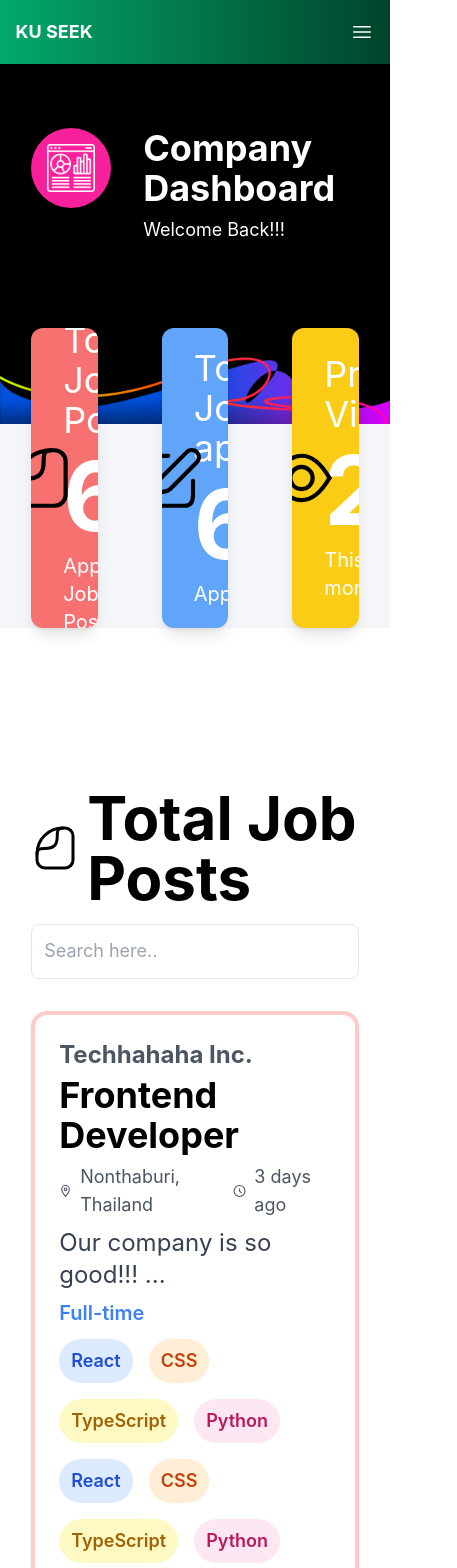
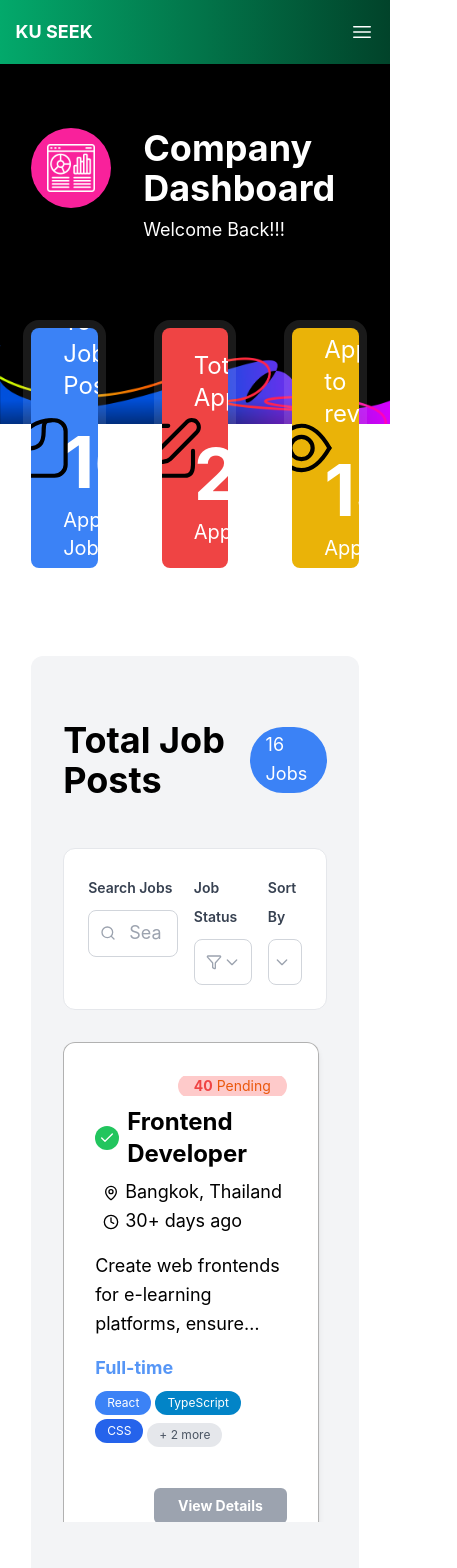
Before and after one commit to KU-jobapp-guys/KU-Seek, a Vue app in the folder frontend/: page /company/dashboard in a window 390 px wide. Shown: the top 1568 px of the page, 457 px wide, since content can reach past the window. Built offline with nearby package versions, Linux system fonts and the light colour scheme.

Commit message:
edit company dashboard to show statistics data

```diff
--- a/frontend/src/App.vue
+++ b/frontend/src/App.vue
@@ -4,7 +4,7 @@ import NavBar from './components/layouts/NavBar.vue'
 import Footer from './components/layouts/AppFooter.vue'
 import { ref } from 'vue'
 
-const userRole = ref('professor')
+const userRole = ref('company')
 </script>
 
 <template>
--- a/frontend/src/components/dashboards/DashboardStatCard.vue
+++ b/frontend/src/components/dashboards/DashboardStatCard.vue
@@ -9,10 +9,10 @@ defineProps<{
 </script>
 
 <template>
-  <div :class="cardClass + ' h-[300px] relative flex flex-col justify-center'">
-    <div>
-      <div class="text-4xl mb-2">{{ title }}</div>
-      <div class="text-8xl font-bold">{{ value }}</div>
+  <div :class="cardClass + ' rounded-lg ring-8 ring-white/10 p-8 flex-1 text-white relative overflow-hidden h-[240px] relative flex flex-col justify-center'">
+    <div class="flex flex-col">
+      <div class="text-2xl mb-6">{{ title }}</div>
+      <div class="text-7xl font-bold">{{ value }}</div>
       <div class="text-xl mt-2">{{ description }}</div>
     </div>
 
--- a/frontend/src/components/profiles/CompanyJob.vue
+++ b/frontend/src/components/profiles/CompanyJob.vue
@@ -2,12 +2,14 @@
 import { ref } from 'vue'
 import type { Job } from '@/types/jobType'
 import { techStackColors } from '@/configs/techStackConfig'
-import { MapPin, Clock } from 'lucide-vue-next'
+import { MapPin, Clock, Check, X, CircleDotDashed } from 'lucide-vue-next'
 import { getPostTime } from '@/libs/getPostTime'
+import { isOwner } from '@/libs/userUtils'
+
 
 const props = defineProps<{ job: Job }>()
 const { job } = props
-
+const isCompanyOwner = isOwner(job.company)
 const displayedSkills = ref(job.skills.slice(0, 3))
 const isExpandedSkill = ref(false)
 
@@ -19,6 +21,15 @@ const toggleSkillsExpansion = () => {
     displayedSkills.value = job.skills.slice(0, 3)
   }
 }
+
+const getStatusIcon = (status: string) => {
+  if(status === 'approved') return Check // bg-green-500
+  else if (status === 'pending') return CircleDotDashed // bg-gray-500
+  else if (status === 'rejected') return X // bg-red-500
+  return
+}
+
+
 </script>
 
 <template>
@@ -27,7 +38,33 @@ const toggleSkillsExpansion = () => {
   >
     <div class="flex flex-col">
       <!-- <h3 class="text-[#636363] text-sm">{{ job.company }}</h3> -->
-      <h2 class="text-2xl font-bold">{{ job.role }}</h2>
+      <div
+        v-if="job.status === 'approved'"
+        class="flex justify-end mb-2"
+      >
+        <div class="flex rounded-full overflow-hidden text-sm font-medium text-white py-0.5">
+          <!-- <div class="bg-orange-500 px-4">
+            {{ job.totalApplicants }} Applicants
+          </div> -->
+          <div class="bg-red-200 text-orange-600 px-4">
+            <span class="font-bold text-red-500">{{ job.pendingApplicants }}</span> Pending
+          </div>
+        </div>
+      </div>
+
+      <h2 class="flex items-center gap-x-2">
+        <component
+          v-if="isCompanyOwner"
+          :is="getStatusIcon(job.status)"
+          class="w-6 h-6 p-1 rounded-full text-white flex-shrink-0"
+          :class="{
+            'bg-green-500': job.status === 'approved',
+            'bg-gray-500': job.status === 'pending',
+            'bg-red-500': job.status === 'rejected'
+          }"
+        />
+        <span class="text-2xl font-bold">{{ job.role }}</span>
+      </h2>
 
       <div class="pl-2">
         <div class="flex items-center mt-2 gap-x-1 gap-x-1.5">
--- a/frontend/src/data/mockJobs.ts
+++ b/frontend/src/data/mockJobs.ts
@@ -18,6 +18,9 @@ export const mockJobs: Job[] = [
     jobType: 'Full-time',
     skills: ['React', 'TypeScript', 'HTML', 'CSS', 'TailwindCSS'],
     salary: '50,000 THB/month',
+    status: 'approved',
+    pendingApplicants: 2,
+    totalApplicants: 5
   },
   {
     jobId: 'datasolutions-analyst-3c4d',
@@ -32,6 +35,9 @@ export const mockJobs: Job[] = [
     jobType: 'Contract',
     skills: ['SQL', 'Python', 'Excel', 'Tableau'],
     salary: '40,000 THB/month',
+    status: 'approved',
+    pendingApplicants: 3,
+    totalApplicants: 4
   },
   {
     jobId: 'fintech-backend-5e6f',
@@ -50,6 +56,9 @@ export const mockJobs: Job[] = [
     jobType: 'Full-time',
     skills: ['Node.js', 'Express', 'MongoDB', 'Docker'],
     salary: '60,000 THB/month',
+    status: 'approved',
+    pendingApplicants: 4,
+    totalApplicants: 6
   },
   {
     jobId: 'creative-uiux-7g8h',
@@ -68,6 +77,9 @@ export const mockJobs: Job[] = [
     jobType: 'Full-time',
     skills: ['Figma', 'Adobe XD', 'Sketch', 'User Research'],
     salary: '45,000 THB/month',
+    status: 'approved',
+    pendingApplicants: 4,
+    totalApplicants: 6
   },
   {
     jobId: 'greenenergy-devops-9i0j',
@@ -82,6 +94,9 @@ export const mockJobs: Job[] = [
     jobType: 'Full-time',
     skills: ['AWS', 'Docker', 'Kubernetes', 'Jenkins'],
     salary: '70,000 THB/month',
+    status: 'pending',
+    pendingApplicants: 0,
+    totalApplicants: 0
   },
   {
     jobId: 'meditech-data-1k2l',
@@ -95,6 +110,9 @@ export const mockJobs: Job[] = [
     highlights: ['Develop ML models', 'Data preprocessing', 'Model evaluation & deployment'],
     jobType: 'Full-time',
     skills: ['Python', 'TensorFlow', 'PyTorch', 'Data Science'],
+    status: 'approved',
+    pendingApplicants: 20,
+    totalApplicants: 30
   },
   {
     jobId: 'logistics-qa-3m4n',
@@ -113,6 +131,9 @@ export const mockJobs: Job[] = [
     jobType: 'Contract',
     skills: ['Selenium', 'Postman', 'Jira', 'Manual Testing'],
     salary: '35,000 THB/month',
+    status: 'approved',
+    pendingApplicants: 14,
+    totalApplicants: 16
   },
   {
     jobId: 'fintech-qa-5o6p',
@@ -126,6 +147,9 @@ export const mockJobs: Job[] = [
     jobType: 'Full-time',
     skills: ['Selenium', 'Cypress', 'Jira'],
     salary: '40,000 THB/month',
+    status: 'pending',
+    pendingApplicants: 0,
+    totalApplicants: 0
   },
   {
     jobId: 'edutech-frontend-7q8r',
@@ -140,6 +164,9 @@ export const mockJobs: Job[] = [
     jobType: 'Full-time',
     skills: ['React', 'TypeScript', 'CSS', 'HTML', 'TailwindCSS'],
     salary: '50,000 THB/month',
+    status: 'approved',
+    pendingApplicants: 40,
+    totalApplicants: 60
   },
   {
     jobId: 'marketing-creative-9s0t',
@@ -154,6 +181,9 @@ export const mockJobs: Job[] = [
     jobType: 'Full-time',
     skills: ['SEO', 'Google Ads', 'Social Media', 'Content Marketing'],
     salary: '45,000 THB/month',
+    status: 'pending',
+    pendingApplicants: 0,
+    totalApplicants: 0
   },
   {
     jobId: 'techcorp-frontend-1a2b',
@@ -172,6 +202,9 @@ export const mockJobs: Job[] = [
     jobType: 'Full-time',
     skills: ['React', 'TypeScript', 'HTML', 'CSS', 'TailwindCSS'],
     salary: '50,000 THB/month',
+    status: 'approved',
+    pendingApplicants: 4,
+    totalApplicants: 6
   },
   {
     jobId: 'techcorp-backend-2b3c',
@@ -190,6 +223,9 @@ export const mockJobs: Job[] = [
     jobType: 'Full-time',
     skills: ['Node.js', 'MongoDB', 'Express', 'Docker', 'PostgreSQL', 'Redis'],
     salary: '70,000 THB/month',
+    status: 'approved',
+    pendingApplicants: 4,
+    totalApplicants: 6
   },
   {
     jobId: 'techcorp-uiux-3c4d',
@@ -208,6 +244,9 @@ export const mockJobs: Job[] = [
     jobType: 'Part-time',
     skills: ['Figma', 'Adobe XD', 'User Research', 'Prototyping', 'Sketch'],
     salary: '30,000 THB/month',
+    status: 'approved',
+    pendingApplicants: 20,
+    totalApplicants: 24
   },
   {
     jobId: 'techcorp-devops-4d5e',
@@ -225,6 +264,9 @@ export const mockJobs: Job[] = [
     jobType: 'Full-time',
     skills: ['AWS', 'Kubernetes', 'CI/CD', 'Terraform', 'Docker', 'Jenkins'],
     salary: '80,000 THB/month',
+    status: 'pending',
+    pendingApplicants: 0,
+    totalApplicants: 0
   },
   {
     jobId: 'techcorp-datasci-5e6f',
@@ -242,6 +284,9 @@ export const mockJobs: Job[] = [
     jobType: 'Full-time',
     skills: ['Python', 'Machine Learning', 'SQL', 'TensorFlow', 'Pandas'],
     salary: '65,000 THB/month',
+    status: 'approved',
+    pendingApplicants: 40,
+    totalApplicants: 60
   },
   {
     jobId: 'techcorp-pm-6f7g',
@@ -260,5 +305,8 @@ export const mockJobs: Job[] = [
     jobType: 'Full-time',
     skills: ['Product Strategy', 'Agile', 'Leadership', 'Analytics'],
     salary: '75,000 THB/month',
+    status: 'rejected',
+    pendingApplicants: 0,
+    totalApplicants: 0
   },
 ]
--- /dev/null
+++ b/frontend/src/libs/userUtils.ts
@@ -0,0 +1,3 @@
+export function isOwner(userId: string) {
+    return true
+}
--- /dev/null
+++ b/frontend/src/types/applicationType.ts
@@ -0,0 +1,4 @@
+export interface ApplicationForm {
+
+
+}
--- a/frontend/src/types/jobType.ts
+++ b/frontend/src/types/jobType.ts
@@ -10,6 +10,9 @@ export interface Job {
   jobLevel: string
   skills: string[]
   salary?: string
+  status: string
+  totalApplicants: number
+  pendingApplicants: number
 }
 
 export type FilterKeys = 'role' | 'skills' | 'company' | 'jobLevel' | 'location' | 'jobType'
--- /dev/null
+++ b/frontend/src/views/JobManagement.vue
@@ -0,0 +1,50 @@
+<script setup lang="ts">
+import { ref, computed, onMounted } from 'vue'
+import { useRoute, useRouter } from 'vue-router'
+import { mockCompany } from '@/data/mockCompany'
+import { mockJobs } from '@/data/mockJobs'
+import type { Job } from '@/types/jobType'
+import type { ApplicationForm } from '@/types/applicationType'
+
+const route = useRoute()
+const router = useRouter()
+
+const jobDetail = ref<Job>()
+const applicantsList = ref<ApplicationForm[]>()
+
+async function loadJob(id?: string) {
+  if (!id) {
+    router.replace({ name: 'not found' })
+    return
+  }
+
+  jobDetail.value = mockJobs.find((j) => j.jobId === id)
+
+
+  if (!jobDetail.value) {
+    router.replace({ name: 'not found' })
+  }
+}
+
+async function loadApplicants(id?: string) {
+  if (!id) {
+    router.replace({ name: 'not found' })
+    return
+  }
+
+  applicantsList.value = []
+}
+
+
+onMounted(() => {
+  let jobId = route.params.id as string
+  loadJob(jobId)
+  loadApplicants(jobId)
+  window.scrollTo({ top: 0 })
+})
+
+</script>
+
+<template>
+
+</template>
--- a/frontend/src/views/dashboard/CompanyDashboardView.vue
+++ b/frontend/src/views/dashboard/CompanyDashboardView.vue
@@ -1,212 +1,198 @@
 <script setup lang="ts">
+import { onMounted, ref, computed } from 'vue'
+import { useRoute, useRouter } from 'vue-router'
+import { mockJobs } from '@/data/mockJobs'
+import CompanyJob from '@/components/profiles/CompanyJob.vue'
 import Header from '@/components/layouts/AppHeader.vue'
 import DashboardStatCard from '@/components/dashboards/DashboardStatCard.vue'
 import CompanyJobCard from '@/components/dashboards/CompanyJobCard.vue'
-
+import { Search, Filter } from 'lucide-vue-next'
 import jobPostIcon from '@/assets/job-post-icon.svg'
 import appliedIcon from '@/assets/applied-icon.svg'
 import searchIcon from '@/assets/search-icon.svg'
+import type { Job } from '@/types/jobType'
+
+const router = useRouter()
+const jobLists = ref<Job[]>([])
+const searchQuery = ref('')
+const statusFilter = ref<'all' | 'approved' | 'pending' | 'rejected'>('all')
+const sortBy = ref<'default' | 'pendingApplicants'>('pendingApplicants')
+
+async function loadJob() {
+  jobLists.value = mockJobs
+}
+
+// Computed filtered and sorted jobs
+const filteredJobs = computed(() => {
+  let filtered = jobLists.value
+
+  // Filter by search query
+  if (searchQuery.value) {
+    const query = searchQuery.value.toLowerCase()
+    filtered = filtered.filter(job =>
+      job.role?.toLowerCase().includes(query) ||
+      job.company?.toLowerCase().includes(query) ||
+      job.location?.toLowerCase().includes(query)
+    )
+  }
+
+  // Filter by status
+  if (statusFilter.value !== 'all') {
+    filtered = filtered.filter(job => job.status === statusFilter.value)
+  }
+
+  // Sort by pending applicants
+  if (sortBy.value === 'pendingApplicants') {
+    filtered = [...filtered].sort((a, b) => {
+      const aPending = a.pendingApplicants || 0
+      const bPending = b.pendingApplicants || 0
+      return bPending - aPending
+    })
+  }
+  console.log(filtered)
+
+  return filtered
+})
+
+// Stats computed from actual data
+const stats = computed(() => {
+  const totalJobs = jobLists.value.length
+  const totalApplicants = jobLists.value.reduce((sum, j) => sum + (j.totalApplicants || 0), 0)
+  const pendingReview = jobLists.value.reduce((sum, j) => sum + (j.pendingApplicants || 0), 0)
+
+  return { totalJobs, totalApplicants, pendingReview }
+})
+
+onMounted(() => {
+  loadJob()
+})
 </script>
 
 <template>
-  <div class="dashboard-bg min-h-screen pb-0">
+  <div class="min-h-screen pb-0">
     <!-- Main Dashboard Section -->
     <Header page="companyDashboard" />
-    <!-- 3 boxes: perfectly centered between black and white -->
-    <div class="relative -mt-24 md:-mt-40 px-[8vw] md:px-[12vw] flex gap-x-16">
+
+    <div class="relative -mt-24 md:-mt-40 h-[200px] px-[8vw] md:px-[12vw] flex gap-x-16">
       <DashboardStatCard
         title="Total Job Posts"
-        :value="6"
+        :value="stats.totalJobs"
         description="Approved Job Posts"
         :icon="jobPostIcon"
-        cardClass="bg-red-400 rounded-xl p-8 flex-1 text-white relative shadow-lg overflow-hidden"
+        cardClass="bg-blue-500"
       />
       <DashboardStatCard
-        title="Total Job applications"
-        :value="67"
+        title="Total Applicants"
+        :value="stats.totalApplicants"
         description="Applicants"
         :icon="appliedIcon"
-        cardClass="bg-blue-400 rounded-xl p-8 flex-1 text-white relative shadow-lg overflow-hidden"
+        cardClass="bg-red-500"
       />
       <DashboardStatCard
-        title="Profile Views"
-        :value="237"
-        description="This month"
+        title="Applicants to review"
+        :value="stats.pendingReview"
+        description="Applicants"
         :icon="searchIcon"
-        cardClass="bg-yellow-400 rounded-xl p-8 flex-1 text-white relative shadow-lg overflow-hidden"
+        cardClass="bg-yellow-500"
       />
     </div>
 
     <!-- Total Job Posts Section -->
-    <section class="px-[8vw] md:px-[12vw] pt-40 pb-10 bg-white">
-      <div class="flex items-center mb-4">
-        <img :src="jobPostIcon" alt="Job" class="w-12 h-12 mr-2" />
-        <h2 class="text-black text-6xl font-bold">Total Job Posts</h2>
+    <section class="px-[8vw] md:px-[12vw] mt-32 pb-10 bg-white flex flex-col gap-y-8">
+      <div class="rounded-xl bg-gray-100 px-8 py-16 flex flex-col gap-y-8">
+        <div class="flex items-center justify-between mb-4">
+          <h2 class="text-black text-4xl font-bold">Total Job Posts</h2>
+          <p class="px-4 py-1 bg-blue-500 rounded-full text-white">
+            {{ filteredJobs.length }} Jobs
+          </p>
         </div>
+
+        <!-- Filter Section -->
+        <div class="bg-white border border-gray-200 rounded-xl p-6 space-y-4">
+          <div class="flex gap-4">
+            <!-- Search Input -->
+            <div class="w-full space-y-2">
+              <label class="text-sm font-semibold text-gray-700">Search Jobs</label>
+              <div class="relative">
+                <Search class="absolute left-3 top-1/2 -translate-y-1/2 h-4 w-4 text-gray-400" />
                 <input
+                  v-model="searchQuery"
                   type="text"
-        placeholder="Search here.."
-        class="w-full p-3 rounded-lg border mb-8 text-black"
-      />
-      <div class="grid grid-cols-1 md:grid-cols-3 gap-8">
-        <CompanyJobCard
-          company="Techhahaha Inc."
-          job="Frontend Developer"
-          place="Nonthaburi, Thailand"
-          days="3 days ago"
-          description="Our company is so good!!! ..."
-          type="Full-time"
-          cardClass="border-red-200 hover:bg-red-400 hover:border-red-400"
-          :tags="[
-            { label: 'React', color: 'text-blue-700', bg: 'bg-blue-100' },
-            { label: 'CSS', color: 'text-orange-700', bg: 'bg-orange-100' },
-            { label: 'TypeScript', color: 'text-yellow-700', bg: 'bg-yellow-100' },
-            { label: 'Python', color: 'text-pink-700', bg: 'bg-pink-100' },
-            { label: 'React', color: 'text-blue-700', bg: 'bg-blue-100' },
-            { label: 'CSS', color: 'text-orange-700', bg: 'bg-orange-100' },
-            { label: 'TypeScript', color: 'text-yellow-700', bg: 'bg-yellow-100' },
-            { label: 'Python', color: 'text-pink-700', bg: 'bg-pink-100' },
-            { label: '+7 more', color: 'text-blue-700', bg: 'bg-blue-200' },
-          ]"
-        />
-        <CompanyJobCard
-          company="Techhahaha Inc."
-          job="Frontend Developer"
-          place="Nonthaburi, Thailand"
-          days="3 days ago"
-          description="Our company is so good!!! ..."
-          type="Full-time"
-          cardClass="border-red-200 hover:bg-red-400 hover:border-red-400"
-          :tags="[
-            { label: 'React', color: 'text-blue-700', bg: 'bg-blue-100' },
-            { label: 'CSS', color: 'text-orange-700', bg: 'bg-orange-100' },
-            { label: 'TypeScript', color: 'text-yellow-700', bg: 'bg-yellow-100' },
-            { label: 'Python', color: 'text-pink-700', bg: 'bg-pink-100' },
-            { label: 'React', color: 'text-blue-700', bg: 'bg-blue-100' },
-            { label: 'CSS', color: 'text-orange-700', bg: 'bg-orange-100' },
-            { label: 'TypeScript', color: 'text-yellow-700', bg: 'bg-yellow-100' },
-            { label: 'Python', color: 'text-pink-700', bg: 'bg-pink-100' },
-            { label: '+7 more', color: 'text-blue-700', bg: 'bg-blue-200' },
-          ]"
-        />
-        <CompanyJobCard
-          company="Techhahaha Inc."
-          job="Frontend Developer"
-          place="Nonthaburi, Thailand"
-          days="3 days ago"
-          description="Our company is so good!!! ..."
-          type="Full-time"
-          cardClass="border-red-200 hover:bg-red-400 hover:border-red-400"
-          :tags="[
-            { label: 'React', color: 'text-blue-700', bg: 'bg-blue-100' },
-            { label: 'CSS', color: 'text-orange-700', bg: 'bg-orange-100' },
-            { label: 'TypeScript', color: 'text-yellow-700', bg: 'bg-yellow-100' },
-            { label: 'Python', color: 'text-pink-700', bg: 'bg-pink-100' },
-            { label: 'React', color: 'text-blue-700', bg: 'bg-blue-100' },
-            { label: 'CSS', color: 'text-orange-700', bg: 'bg-orange-100' },
-            { label: 'TypeScript', color: 'text-yellow-700', bg: 'bg-yellow-100' },
-            { label: 'Python', color: 'text-pink-700', bg: 'bg-pink-100' },
-            { label: '+7 more', color: 'text-blue-700', bg: 'bg-blue-200' },
-          ]"
+                  placeholder="Search by job title, location..."
+                  class="w-full pl-10 pr-4 py-2 border border-gray-300 rounded-lg focus:outline-none focus:ring-2 focus:ring-blue-500 focus:border-transparent"
                 />
               </div>
-      <div
-        class="text-right mt-4 text-green-600 font-semibold text-3xl cursor-pointer hover:text-green-800"
+            </div>
+
+            <div class="w-full flex gap-4">
+              <!-- Status Filter -->
+              <div class="w-full space-y-2">
+                <label class="text-sm font-semibold text-gray-700">Job Status</label>
+                <div class="relative">
+                  <Filter class="absolute left-3 top-1/2 -translate-y-1/2 h-4 w-4 text-gray-400" />
+                  <select
+                    v-model="statusFilter"
+                    class="w-full pl-10 pr-4 py-2 border border-gray-300 rounded-lg focus:outline-none focus:ring-2 focus:ring-blue-500 focus:border-transparent appearance-none bg-white"
                   >
-        View More +
+                    <option value="all">All Status</option>
+                    <option value="approved">Approved</option>
+                    <option value="pending">Pending Approval</option>
+                    <option value="rejected">Rejected</option>
+                  </select>
+                  <div class="absolute right-3 top-1/2 -translate-y-1/2 pointer-events-none">
+                    <svg class="h-4 w-4 text-gray-400" fill="none" stroke="currentColor" viewBox="0 0 24 24">
+                      <path stroke-linecap="round" stroke-linejoin="round" stroke-width="2" d="M19 9l-7 7-7-7" />
+                    </svg>
                   </div>
-    </section>
+                </div>
+              </div>
 
-    <!-- Total Job Applications Section -->
-    <section class="px-[8vw] md:px-[12vw] py-10 bg-white">
-      <div class="flex items-center mb-4">
-        <img :src="appliedIcon" alt="Applied" class="w-12 h-12 mr-2" />
-        <h2 class="text-black text-6xl font-bold">Total Job Applications</h2>
+              <!-- Sort By -->
+              <div class="w-full space-y-2">
+                <label class="text-sm font-semibold text-gray-700">Sort By</label>
+                <div class="relative">
+                  <select
+                    v-model="sortBy"
+                    class="w-full px-4 py-2 border border-gray-300 rounded-lg focus:outline-none focus:ring-2 focus:ring-blue-500 focus:border-transparent appearance-none bg-white"
+                  >
+                    <option value="pendingApplicants">Most Pending Reviews</option>
+                    <option value="postTime">Recently posted</option>
+                  </select>
+                  <div class="absolute right-3 top-1/2 -translate-y-1/2 pointer-events-none">
+                    <svg class="h-4 w-4 text-gray-400" fill="none" stroke="currentColor" viewBox="0 0 24 24">
+                      <path stroke-linecap="round" stroke-linejoin="round" stroke-width="2" d="M19 9l-7 7-7-7" />
+                    </svg>
                   </div>
-      <input
-        type="text"
-        placeholder="Search here.."
-        class="w-full p-3 rounded-lg border mb-8 text-black"
-      />
-      <div class="grid grid-cols-1 md:grid-cols-3 gap-8">
-        <CompanyJobCard
-          company="Techhahaha Inc."
-          job="Frontend Developer"
-          place="Nonthaburi, Thailand"
-          days="3 days ago"
-          description="Our company is so good!!! ..."
-          type="Full-time"
-          cardClass="border-blue-200 hover:bg-blue-400 hover:border-blue-400"
-          :tags="[
-            { label: 'React', color: 'text-blue-700', bg: 'bg-blue-100' },
-            { label: 'CSS', color: 'text-orange-700', bg: 'bg-orange-100' },
-            { label: 'TypeScript', color: 'text-yellow-700', bg: 'bg-yellow-100' },
-            { label: 'Python', color: 'text-pink-700', bg: 'bg-pink-100' },
-            { label: 'React', color: 'text-blue-700', bg: 'bg-blue-100' },
-            { label: 'CSS', color: 'text-orange-700', bg: 'bg-orange-100' },
-            { label: 'TypeScript', color: 'text-yellow-700', bg: 'bg-yellow-100' },
-            { label: 'Python', color: 'text-pink-700', bg: 'bg-pink-100' },
-            { label: '+7 more', color: 'text-blue-700', bg: 'bg-blue-200' },
-          ]"
-        />
-        <CompanyJobCard
-          company="Techhahaha Inc."
-          job="Frontend Developer"
-          place="Nonthaburi, Thailand"
-          days="3 days ago"
-          description="Our company is so good!!! ..."
-          type="Full-time"
-          cardClass="border-blue-200 hover:bg-blue-400 hover:border-blue-400"
-          :tags="[
-            { label: 'React', color: 'text-blue-700', bg: 'bg-blue-100' },
-            { label: 'CSS', color: 'text-orange-700', bg: 'bg-orange-100' },
-            { label: 'TypeScript', color: 'text-yellow-700', bg: 'bg-yellow-100' },
-            { label: 'Python', color: 'text-pink-700', bg: 'bg-pink-100' },
-            { label: 'React', color: 'text-blue-700', bg: 'bg-blue-100' },
-            { label: 'CSS', color: 'text-orange-700', bg: 'bg-orange-100' },
-            { label: 'TypeScript', color: 'text-yellow-700', bg: 'bg-yellow-100' },
-            { label: 'Python', color: 'text-pink-700', bg: 'bg-pink-100' },
-            { label: '+7 more', color: 'text-blue-700', bg: 'bg-blue-200' },
-          ]"
-        />
-        <CompanyJobCard
-          company="Techhahaha Inc."
-          job="Frontend Developer"
-          place="Nonthaburi, Thailand"
-          days="3 days ago"
-          description="Our company is so good!!! ..."
-          type="Full-time"
-          cardClass="border-blue-200 hover:bg-blue-400 hover:border-blue-400"
-          :tags="[
-            { label: 'React', color: 'text-blue-700', bg: 'bg-blue-100' },
-            { label: 'CSS', color: 'text-orange-700', bg: 'bg-orange-100' },
-            { label: 'TypeScript', color: 'text-yellow-700', bg: 'bg-yellow-100' },
-            { label: 'Python', color: 'text-pink-700', bg: 'bg-pink-100' },
-            { label: 'React', color: 'text-blue-700', bg: 'bg-blue-100' },
-            { label: 'CSS', color: 'text-orange-700', bg: 'bg-orange-100' },
-            { label: 'TypeScript', color: 'text-yellow-700', bg: 'bg-yellow-100' },
-            { label: 'Python', color: 'text-pink-700', bg: 'bg-pink-100' },
-            { label: '+7 more', color: 'text-blue-700', bg: 'bg-blue-200' },
-          ]"
+                </div>
+              </div>
+            </div>
+          </div>
+        </div>
+
+        <!-- Jobs Grid -->
+        <div v-if="filteredJobs.length > 0" class="grid grid-cols-1 md:grid-cols-3 gap-8 max-h-[480px] overflow-y-auto pr-2">
+          <CompanyJob
+            v-for="j in filteredJobs"
+            :key="j.jobId"
+            :job="j"
           />
         </div>
-      <div
-        class="text-right mt-4 text-green-600 font-semibold text-3xl cursor-pointer hover:text-green-800"
+
+        <!-- Empty State -->
+        <div v-else class="flex flex-col items-center justify-center py-16 text-center">
+          <div class="w-16 h-16 bg-gray-200 rounded-full flex items-center justify-center mb-4">
+            <Search class="h-8 w-8 text-gray-400" />
+          </div>
+          <h3 class="text-xl font-semibold text-gray-900 mb-2">No jobs found</h3>
+          <p class="text-gray-500 mb-4">Try adjusting your filters or search terms</p>
+          <button
+            @click="searchQuery = ''; statusFilter = 'all'"
+            class="px-4 py-2 bg-blue-500 text-white rounded-lg hover:bg-blue-600 transition-colors"
           >
-        View More +
+            Clear Filters
+          </button>
+        </div>
       </div>
     </section>
   </div>
 </template>
-
-<style scoped>
-.dashboard-bg {
-  background: #f5f6fa;
-  min-height: 100vh;
-  position: relative;
-}
-section.bg-black {
-  position: relative;
-  padding-bottom: 0;
-}
-</style>
```
Lines whose indentation alone changed are shown as unchanged.
